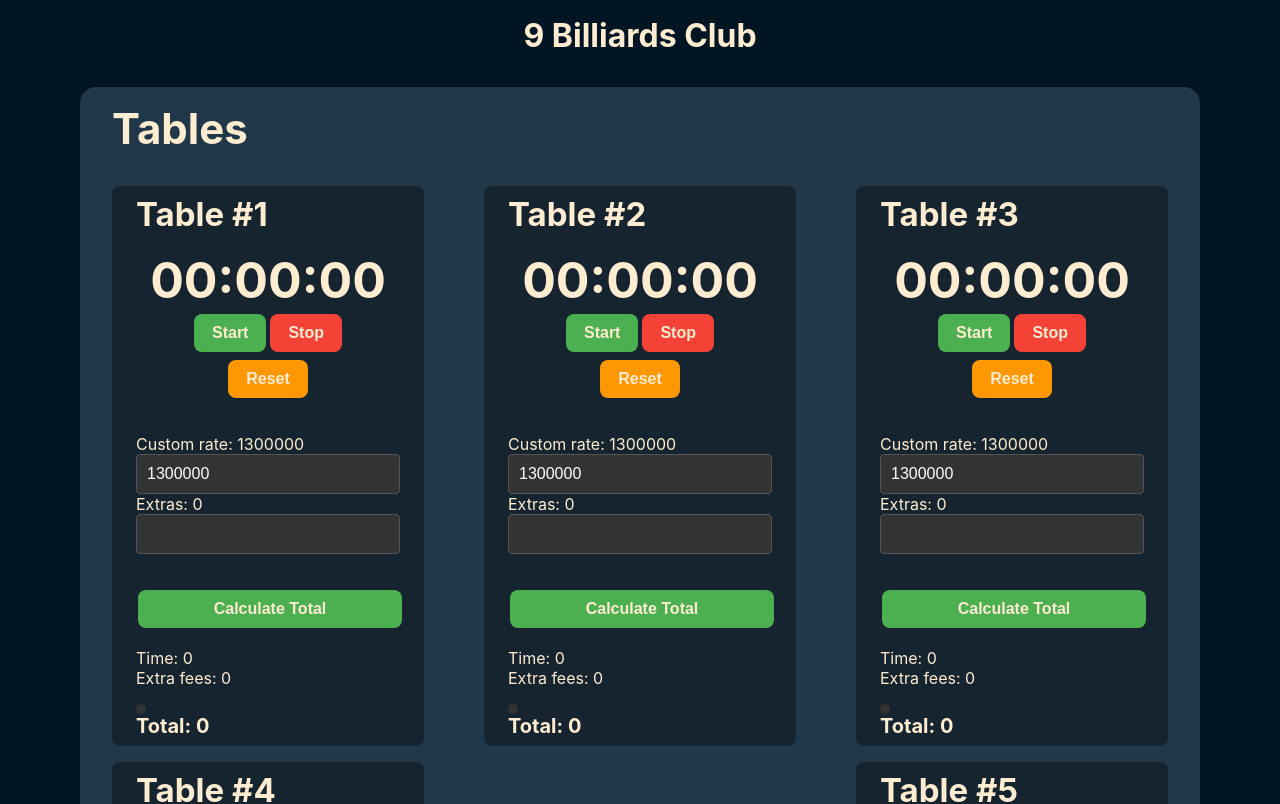
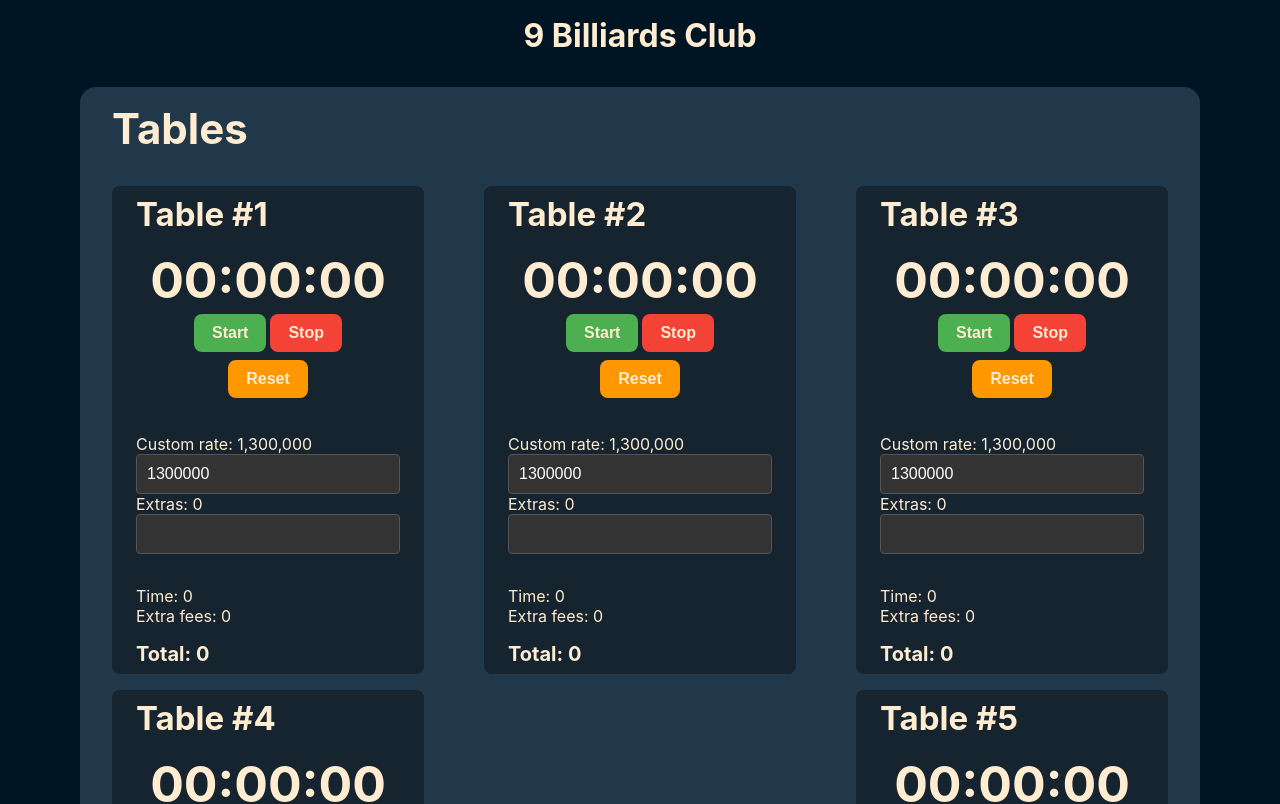
Before and after one commit to Thermite10k/cmgmt, a React (Create React App) app: page / in a window 1280 px wide. Shown: the top 804 px of the page. Built offline with nearby package versions, Linux system fonts and the light colour scheme.

Commit message:
added a useEffect hook to deal with total price after state changes

```diff
--- a/src/App.js
+++ b/src/App.js
@@ -21,7 +21,7 @@ function App() {
         throw new Error("Something went wrong!");
       }
       const data = await response.json();
-      console.log(data);
+
       const loadedData = [];
       for (const key in data) {
         loadedData.push({
--- a/src/components/Timer/Timer.jsx
+++ b/src/components/Timer/Timer.jsx
@@ -12,7 +12,6 @@ const Timer = ({ rate, title }) => {
   const [extra, setExtra] = useState(0);
   const [totalExtra, setTotalExtra] = useState(0);
   const [timeTotal, setTimeTotal] = useState(0);
-  const [updatePice, setUpdatePrice] = useState(0);
 
   const intervalRef = useRef(null);
   const extraRef = useRef(null);
@@ -34,7 +33,7 @@ const Timer = ({ rate, title }) => {
             seconds: newSeconds % 60,
           };
         });
-      }, 1);
+      }, 1000);
     } else if (!isActive && intervalRef.current) {
       clearInterval(intervalRef.current);
       intervalRef.current = null;
@@ -68,19 +67,19 @@ const Timer = ({ rate, title }) => {
     setTotalExtra(0);
     setExtra(0);
     setTimeTotal(0);
-    setUpdatePrice(0);
+
     extraRef.current.value = 0;
   };
 
   const customRateHandler = (event) => {
     event.preventDefault();
-    setUpdatePrice(1);
+
     setCustomRate(+event.target.value);
   };
 
   const setNewRateHandler = (event) => {
     event.preventDefault();
-    setUpdatePrice(1);
+
     setFinalRate(customRate);
     handleStop();
   };
@@ -92,13 +91,14 @@ const Timer = ({ rate, title }) => {
 
   const addExtraHandler = (event) => {
     event.preventDefault();
-    setUpdatePrice(1);
+
     setTotalExtra((prevVal) => +prevVal + +extra);
   };
   const getTotal = () => {
     setTotal(+timeTotal + +totalExtra);
-    setUpdatePrice(0);
+    console.log("calculating total...");
   };
+  useEffect(() => getTotal(), [finalRate, timeTotal, totalExtra]);
 
   return (
     <div className={classes.timerContainer}>
@@ -123,7 +123,7 @@ const Timer = ({ rate, title }) => {
       </div>
       <div className={classes.formContainer}>
         <form onSubmit={(e) => setNewRateHandler(e)}>
-          <label>Custom rate: {finalRate || rate}</label>
+          <label>Custom rate: {addCommaSeparator(finalRate || rate)}</label>
           <input
             className={classes.inputBox}
             onChange={(e) => customRateHandler(e)}
@@ -132,7 +132,7 @@ const Timer = ({ rate, title }) => {
           />
         </form>
         <form onSubmit={(e) => addExtraHandler(e)}>
-          <label>Extras: {totalExtra}</label>
+          <label>Extras: {addCommaSeparator(totalExtra)}</label>
           <input
             className={classes.inputBox}
             ref={extraRef}
@@ -140,14 +140,12 @@ const Timer = ({ rate, title }) => {
           />
         </form>
       </div>
-      <Button className={classes.totalButton} onClick={getTotal}>
-        Calculate Total
-      </Button>
+
       <div className={classes.subTotals}>
         <div>Time: {addCommaSeparator(timeTotal)}</div>
         <div>Extra fees: {addCommaSeparator(totalExtra)}</div>
       </div>
-      <Indicator isActive={`${updatePice ? "active" : ""}`} />
+
       <div className={classes.total}>Total: {addCommaSeparator(total)}</div>
     </div>
   );
```
